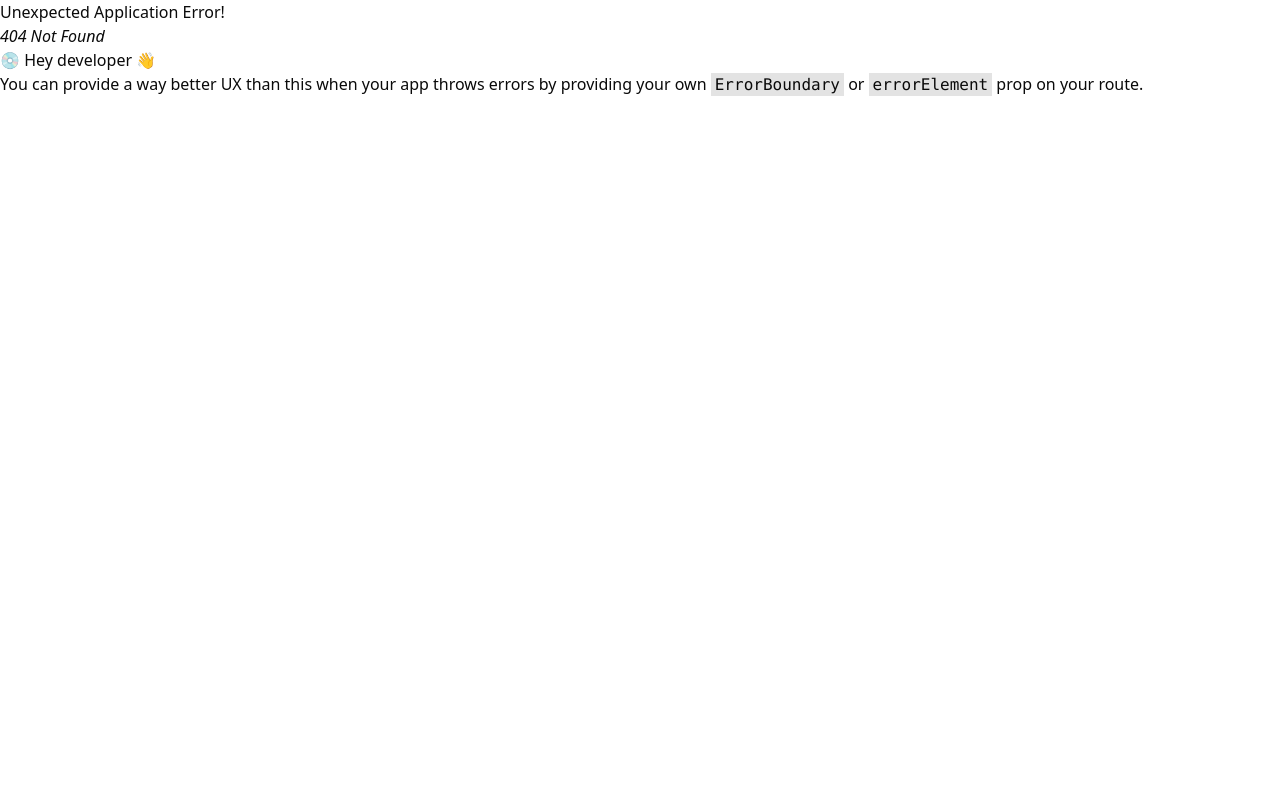
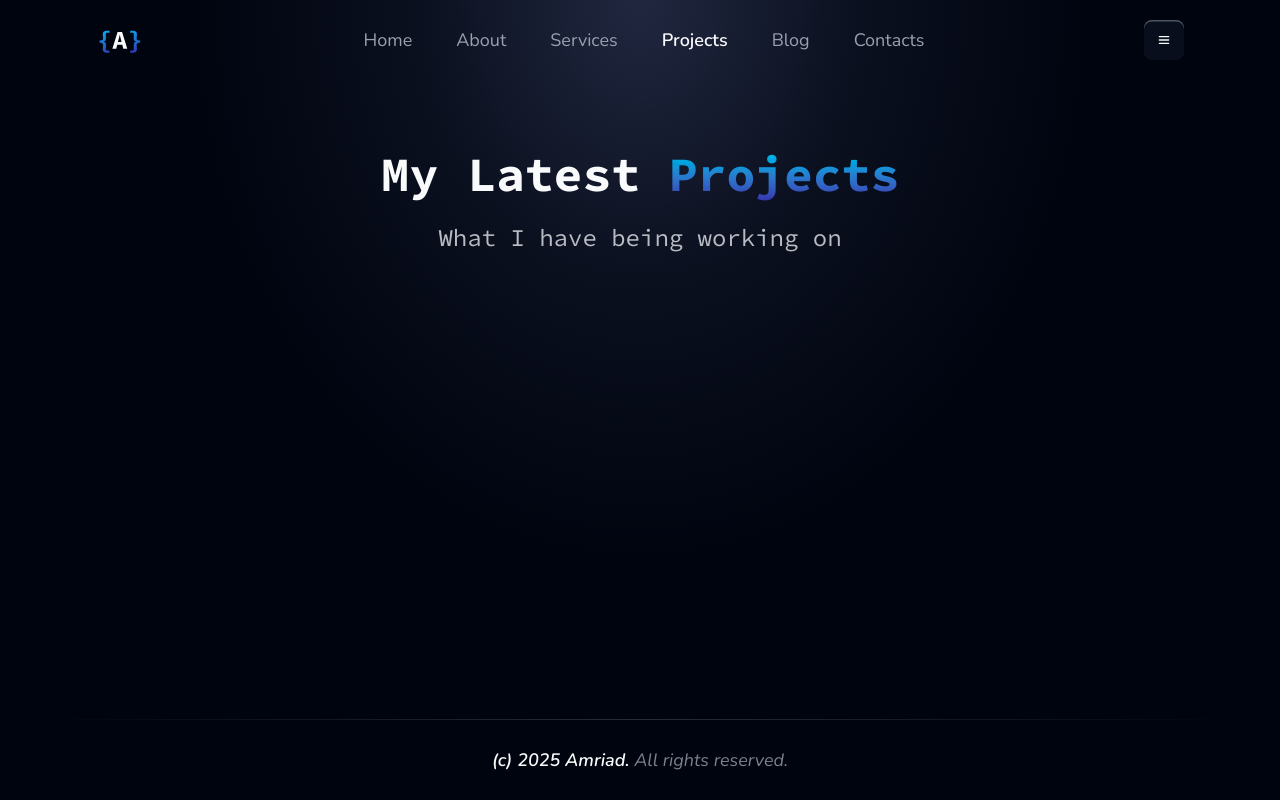
Before and after one commit to Amriad7/personal-portfolio, a React (Vite) app: page /#/projects in a window 1280 px wide. Before the commit this address had no page. Built offline with nearby package versions, Linux system fonts and the light colour scheme.

Commit message:
projects page added

```diff
--- a/src/main.tsx
+++ b/src/main.tsx
@@ -6,6 +6,7 @@ import Home from "./pages/home.tsx";
 import About from "./pages/about.tsx";
 import Services from "./pages/services.tsx";
 import Contacts from "./pages/contacts.tsx";
+import Projects from "./pages/projects.tsx";
 import "./index.css";
 
 const router = createHashRouter([
@@ -17,6 +18,7 @@ const router = createHashRouter([
       { path: "about", Component: About },
       { path: "services", Component: Services },
       { path: "contacts", Component: Contacts },
+      { path: "projects", Component: Projects },
     ],
   },
 ]);
--- /dev/null
+++ b/src/pages/projects.tsx
@@ -0,0 +1,19 @@
+import Fancy from "@/components/ui/fancy";
+import Heading from "@/components/ui/heading";
+
+const Projects = () => {
+  return (
+    <div className="relative">
+      <div className="hero-gradient absolute top-0 left-0 w-full h-screen z-0"></div>
+      <section className=" py-[100px] sm:py-[150px] m-auto max-w-[640px] px-6 relative z-10 space-y-12 sm:space-y-24">
+        <div>
+          <Heading description="What I have being working on">
+            My Latest <Fancy>Projects</Fancy>
+          </Heading>
+        </div>
+      </section>
+    </div>
+  );
+};
+
+export default Projects;
```
